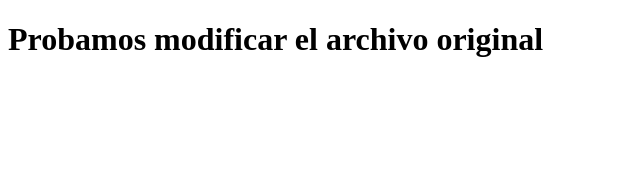
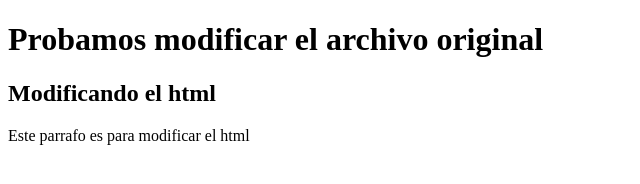
Before and after one commit to bernarjf/Proyecto-Programacion, a plain HTML site: page index.html in a window 1280 px wide. Shown: the whole page, without its empty margins (0-640 px from the left). Drawn offline with Linux system fonts and the light colour scheme.

Commit message:
agregue h2 y p

```diff
--- a/index.html
+++ b/index.html
@@ -8,5 +8,7 @@
 </head>
 <body>
     <h1>Probamos modificar el archivo original</h1>
+    <h2>Modificando el html</h2>
+    <p>Este parrafo es para modificar el html</p>
 </body>
 </html>
```
